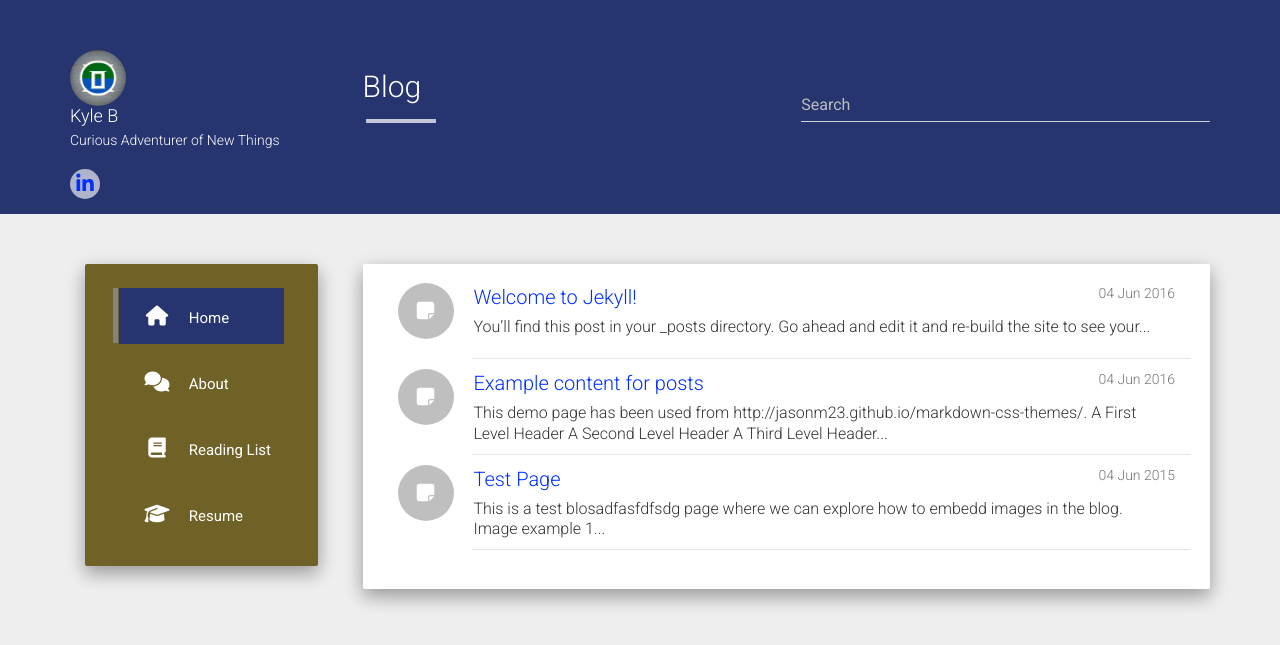
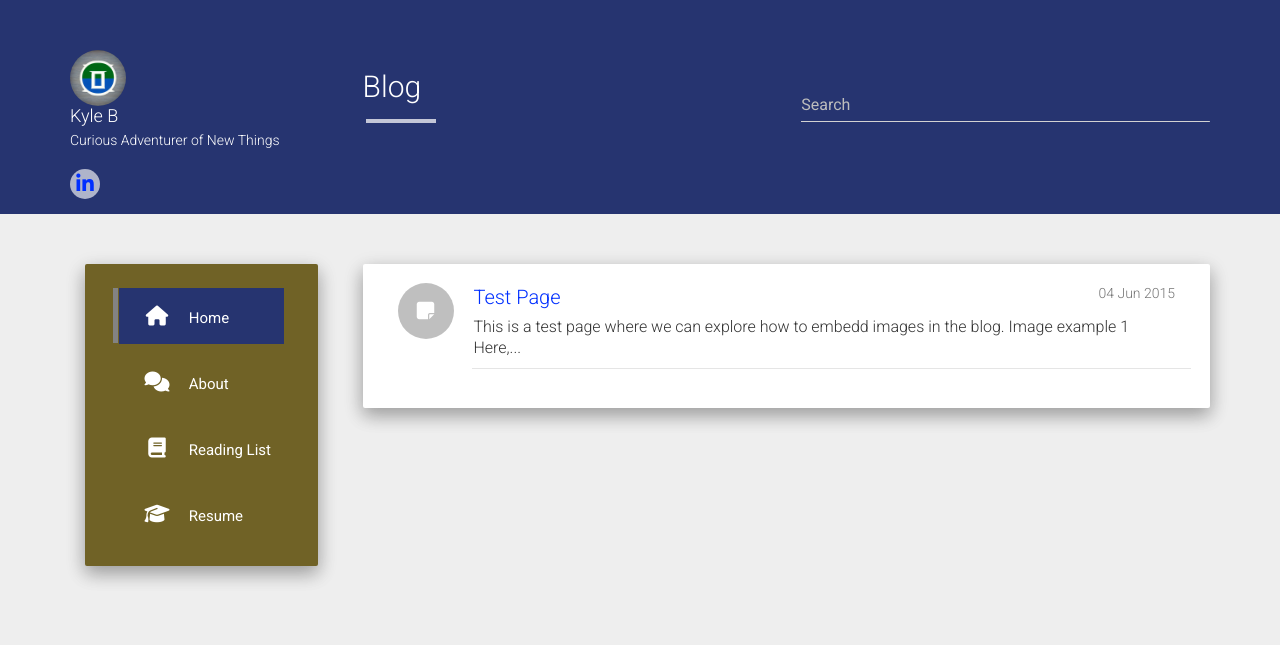
Before and after one commit to azotheblue/blog, a Jekyll site: the page built from index.html, in a window 1280 px wide. Shown: the top 645 px of the page. Built offline with Jekyll 4.4.1, drawn with Linux system fonts in a browser that asks for light colours; nearby versions of some CDN libraries; the list of posts is cut into pages by our own code; part of the change alters nothing that is shown.

Commit message:
Updated About

```diff
--- a/_posts/2015-07-11-welcome-to-jekyll.md
+++ /dev/null
@@ -1,25 +0,0 @@
----
-layout: post
-title:  "Welcome to Jekyll!"
-date:   2016-06-04 13:50:39
-categories: jekyll
----
-You’ll find this post in your `_posts` directory. Go ahead and edit it and re-build the site to see your changes. You can rebuild the site in many different ways, but the most common way is to run `jekyll serve`, which launches a web server and auto-regenerates your site when a file is updated.
-
-To add new posts, simply add a file in the `_posts` directory that follows the convention `YYYY-MM-DD-name-of-post.ext` and includes the necessary front matter. Take a look at the source for this post to get an idea about how it works.
-
-Jekyll also offers powerful support for code snippets:
-
-{% highlight ruby %}
-def print_hi(name)
-  puts "Hi, #{name}"
-end
-print_hi('Tom')
-#=> prints 'Hi, Tom' to STDOUT.
-{% endhighlight %}
-
-Check out the [Jekyll docs][jekyll] for more info on how to get the most out of Jekyll. File all bugs/feature requests at [Jekyll’s GitHub repo][jekyll-gh]. If you have questions, you can ask them on [Jekyll’s dedicated Help repository][jekyll-help].
-
-[jekyll]:      http://jekyllrb.com
-[jekyll-gh]:   https://github.com/jekyll/jekyll
-[jekyll-help]: https://github.com/jekyll/jekyll-help
--- a/_posts/2016-06-04-example-content.md
+++ /dev/null
@@ -1,124 +0,0 @@
----
-layout: post
-title: Example content for posts
-categories: others
----
-
-
-<p><small>This demo page has been used from <a href="http://jasonm23.github.io/markdown-css-themes/" target="_blank">http://jasonm23.github.io/markdown-css-themes/</a>.</small></p>
-
-<h1>A First Level Header</h1>
-
-<h2>A Second Level Header</h2>
-
-<h3>A Third Level Header</h3>
-
-<h4>A Fourth Level Header</h4>
-
-<h5>A Fifth Level Header</h5>
-
-<h6>A Sixed Level Header</h6>
-
-<p>Now is the time for all good men to come to
-the aid of their country. This is just a
-regular paragraph.</p>
-
-<p>The quick brown fox jumped over the lazy
-dog&rsquo;s back.</p>
-
-<hr />
-
-<h3>Header 3</h3>
-
-<blockquote><p>This is a blockquote with two paragraphs. Lorem ipsum dolor sit amet,
-consectetuer adipiscing elit. Aliquam hendrerit mi posuere lectus.
-Vestibulum enim wisi, viverra nec, fringilla in, laoreet vitae, risus.</p>
-
-<p>Donec sit amet nisl. Aliquam semper ipsum sit amet velit. Suspendisse
-id sem consectetuer libero luctus adipiscing.</p>
-
-<h2>This is an H2 in a blockquote</h2>
-
-<p>This is the first level of quoting.</p>
-
-<blockquote><p>This is nested blockquote.</p></blockquote>
-
-<p>Back to the first level.</p></blockquote>
-
-<p>Some of these words <em>are emphasized</em>.
-Some of these words <em>are emphasized also</em>.</p>
-
-<p>Use two asterisks for <strong>strong emphasis</strong>.
-Or, if you prefer, <strong>use two underscores instead</strong>.</p>
-
-<ul>
-<li>Candy.</li>
-<li>Gum.</li>
-<li>Booze.</li>
-<li>Red</li>
-<li>Green</li>
-<li><p>Blue</p></li>
-<li><p>A list item.</p></li>
-</ul>
-
-
-<p>With multiple paragraphs.</p>
-
-<ul>
-<li><p>Another item in the list.</p></li>
-<li><p>This is a list item with two paragraphs. Lorem ipsum dolor
-sit amet, consectetuer adipiscing elit. Aliquam hendrerit
-mi posuere lectus.</p></li>
-</ul>
-
-
-<p>Vestibulum enim wisi, viverra nec, fringilla in, laoreet
-vitae, risus. Donec sit amet nisl. Aliquam semper ipsum
-sit amet velit.*   Suspendisse id sem consectetuer libero luctus adipiscing.</p>
-
-<ul>
-<li>This is a list item with two paragraphs.</li>
-</ul>
-
-
-<p>This is the second paragraph in the list item. You&rsquo;re
-only required to indent the first line. Lorem ipsum dolor
-sit amet, consectetuer adipiscing elit.</p>
-
-<ul>
-<li><p>Another item in the same list.</p></li>
-<li><p>A list item with a bit of <code>code</code> inline.</p></li>
-<li><p>A list item with a blockquote:</p>
-
-<blockquote><p>This is a blockquote
-inside a list item.</p></blockquote></li>
-</ul>
-
-
-<p>Here is an example of a pre code block</p>
-
-<pre><code>tell application "Foo"
-    beep
-end tell
-</code></pre>
-
-<p>This is an <a href="#">example link</a>.</p>
-
-<p>I start my morning with a cup of coffee and
-<a href="http://www.nytimes.com/">The New York Times</a>.</p>
-
-### Code snippet
-
-{% highlight python %}
-if __name__ =='__main__':
-    img_thread = threading.Thread(target=downloadWallpaper)
-    img_thread.start()
-    st = '\rDownloading Image'
-    current = 1
-    while img_thread.is_alive():
-        sys.stdout.write(st+'.'*((current)%5))
-        current=current+1
-        time.sleep(0.3)
-    img_thread.join()
-    print('\nImage of the day downloaded.')
-{% endhighlight %}
--- a/_posts/2016-06-04-test-page.md
+++ b/_posts/2016-06-04-test-page.md
@@ -5,7 +5,7 @@ date:   2015-06-04 13:50:39
 categories: others
 ---
 
-This is a test blosadfasfdfsdg page where we can explore how to embedd images in the blog.
+This is a test  page where we can explore how to embedd images in the blog.
 
 ## Image example 1
 
--- a/about.md
+++ b/about.md
@@ -4,8 +4,24 @@ title: About
 permalink: /about/
 ---
 
-This is the base Jekyll theme. You can find out more info about customizing your Jekyll theme, as well as basic Jekyll usage documentation at [jekyllrb.com](http://jekyllrb.com/)
+## WHO AM I
 
-You can find the source code for this Jekyll theme at: [github.com/ashutosh2k12/hcz-jekyll-blog](https://github.com/ashutosh2k12/hcz-jekyll-blog)
+I am a cyber security professional working in the field for about the last 6 years.
+Other than that just a dude with a keyboard that likes learning and challenging my self.
 
-You can find the source code for Jekyll at [github.com/jekyll/jekyll](https://github.com/jekyll/jekyll)
+When I am not working, I thoroughly enjoy reading (see Reading List 😁) , anime, video games, Legos, Gunpla, board games!
+
+## WHY A BLOG?
+
+Embarking on this journey of sharing my thoughts in a public space is both thrilling and somewhat intimidating. Nevertheless, it's an adventure I'm eagerly embracing.
+
+One reason that I have decide to create this is to continually challenge my self.  Writing often requires great thought and research into the subject. Not a at peer review paper level yet, so a blog it is!
+
+The realm of cyber security constantly in flux.  Knowing something yesterday does not guarantee that you will be able to succeed tomorrow. Hence why continual learning should be the on forefront of any professionals mind, especially those in Security.
+
+With that, there will be mostly topics focused in the CS space.  However, that's not to say that I won't dive into other topics of interest.
+
+
+## CONTACT
+
+If you have any questions or comments about this site, please let me know at azotheblue@proton.me
```
Also changed, not shown: readinglist.md (line endings or trailing spaces), 1 other file.
